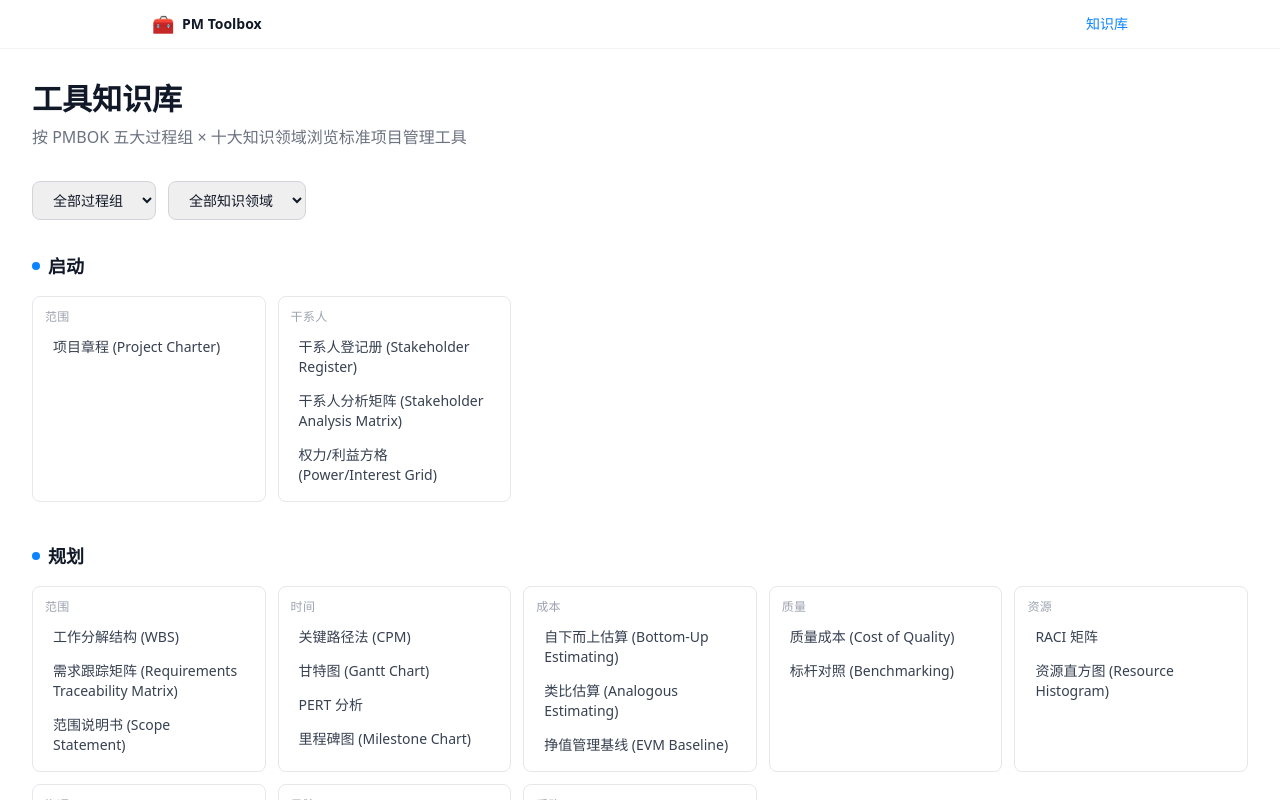
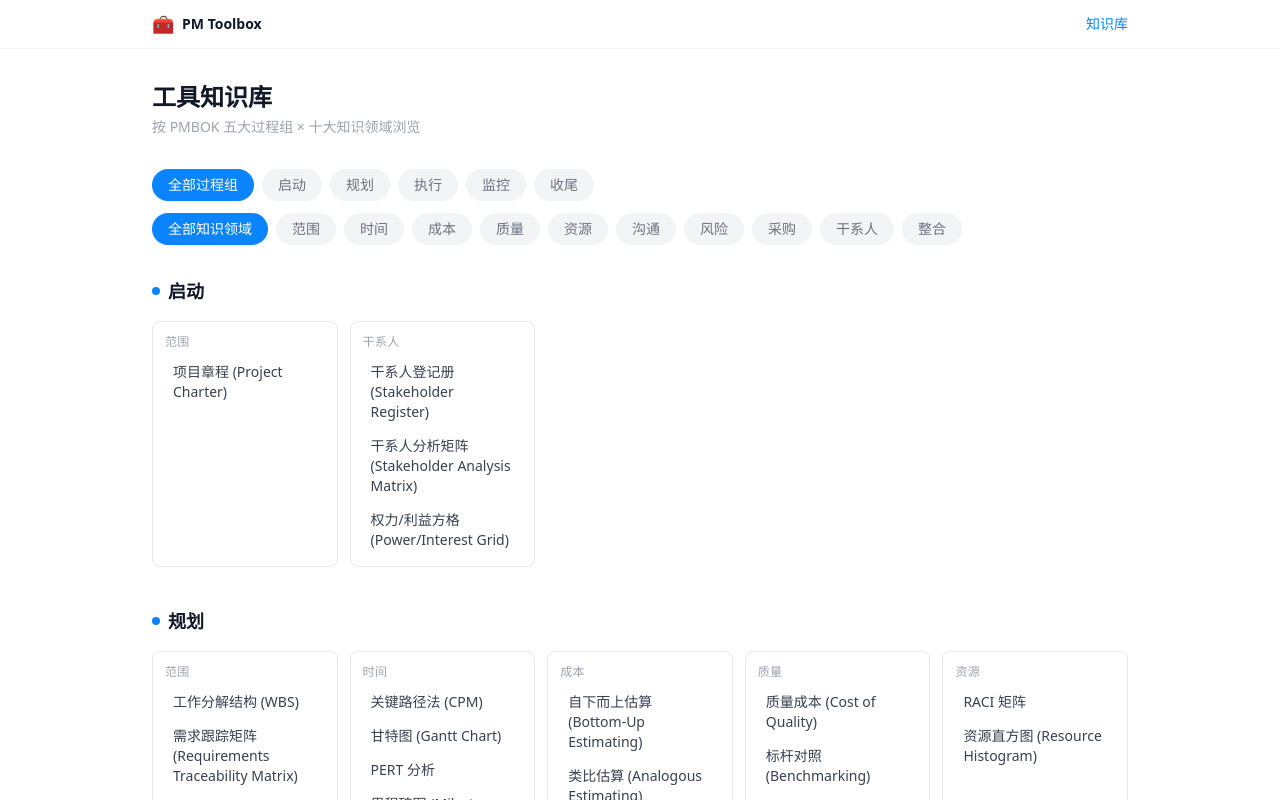
Before and after one commit to goldwish1/pm-toolbox, a Next.js app: page /knowledge in a window 1280 px wide. Shown: the top 800 px of the page. Built offline with nearby package versions, Linux system fonts and the light colour scheme.

Commit message:
refactor: replace select filters with pill tags in knowledge page
Co-Authored-By: Claude Opus 4.6 <noreply@anthropic.com>

```diff
--- a/src/app/knowledge/page.tsx
+++ b/src/app/knowledge/page.tsx
@@ -1,80 +1,89 @@
 "use client";
 
-import { useSearchParams } from "next/navigation";
 import { Suspense } from "react";
 import MatrixView from "@/components/MatrixView";
-import ToolCard from "@/components/ToolCard";
-import { searchTools, processGroups, knowledgeAreas } from "@/lib/tools";
+import { processGroups, knowledgeAreas } from "@/lib/tools";
 import { useState } from "react";
 
 function KnowledgeContent() {
-  const searchParams = useSearchParams();
-  const query = searchParams.get("q") || "";
   const [selectedGroup, setSelectedGroup] = useState<string>("");
   const [selectedArea, setSelectedArea] = useState<string>("");
 
-  const searchResults = query ? searchTools(query) : null;
-
   return (
-    <div className="max-w-7xl mx-auto px-4 sm:px-6 lg:px-8 py-8">
+    <div className="max-w-5xl mx-auto px-6 py-8">
       <div className="mb-8">
-        <h1 className="text-3xl font-bold text-gray-900 mb-2">工具知识库</h1>
-        <p className="text-gray-500">
-          按 PMBOK 五大过程组 × 十大知识领域浏览标准项目管理工具
+        <h1 className="text-2xl font-semibold text-gray-900 mb-1">工具知识库</h1>
+        <p className="text-sm text-gray-400">
+          按 PMBOK 五大过程组 × 十大知识领域浏览
         </p>
       </div>
 
-      {/* Filters */}
-      <div className="flex flex-wrap gap-3 mb-8">
-        <select
-          value={selectedGroup}
-          onChange={(e) => setSelectedGroup(e.target.value)}
-          className="px-4 py-2 border border-gray-300 rounded-lg text-sm focus:outline-none focus:ring-2 focus:ring-primary-500"
-        >
-          <option value="">全部过程组</option>
+      {/* Pill Filters */}
+      <div className="space-y-3 mb-8">
+        <div className="flex flex-wrap gap-2">
+          <button
+            onClick={() => setSelectedGroup("")}
+            className={`px-4 py-1.5 text-sm rounded-full transition-colors ${
+              selectedGroup === ""
+                ? "bg-primary-500 text-white"
+                : "bg-gray-100 text-gray-500 hover:bg-gray-200"
+            }`}
+          >
+            全部过程组
+          </button>
           {processGroups.map((g) => (
-            <option key={g} value={g}>{g}</option>
+            <button
+              key={g}
+              onClick={() => setSelectedGroup(g === selectedGroup ? "" : g)}
+              className={`px-4 py-1.5 text-sm rounded-full transition-colors ${
+                selectedGroup === g
+                  ? "bg-primary-500 text-white"
+                  : "bg-gray-100 text-gray-500 hover:bg-gray-200"
+              }`}
+            >
+              {g}
+            </button>
           ))}
-        </select>
-        <select
-          value={selectedArea}
-          onChange={(e) => setSelectedArea(e.target.value)}
-          className="px-4 py-2 border border-gray-300 rounded-lg text-sm focus:outline-none focus:ring-2 focus:ring-primary-500"
-        >
-          <option value="">全部知识领域</option>
+        </div>
+        <div className="flex flex-wrap gap-2">
+          <button
+            onClick={() => setSelectedArea("")}
+            className={`px-4 py-1.5 text-sm rounded-full transition-colors ${
+              selectedArea === ""
+                ? "bg-primary-500 text-white"
+                : "bg-gray-100 text-gray-500 hover:bg-gray-200"
+            }`}
+          >
+            全部知识领域
+          </button>
           {knowledgeAreas.map((a) => (
-            <option key={a} value={a}>{a}</option>
+            <button
+              key={a}
+              onClick={() => setSelectedArea(a === selectedArea ? "" : a)}
+              className={`px-4 py-1.5 text-sm rounded-full transition-colors ${
+                selectedArea === a
+                  ? "bg-primary-500 text-white"
+                  : "bg-gray-100 text-gray-500 hover:bg-gray-200"
+              }`}
+            >
+              {a}
+            </button>
           ))}
-        </select>
+        </div>
       </div>
 
-      {/* Search Results */}
-      {searchResults !== null && (
-        <div className="mb-8">
-          <h2 className="text-lg font-semibold text-gray-900 mb-4">
-            搜索 &ldquo;{query}&rdquo; 的结果（{searchResults.length} 个工具）
-          </h2>
-          {searchResults.length > 0 ? (
-            <div className="grid grid-cols-1 sm:grid-cols-2 lg:grid-cols-3 gap-4">
-              {searchResults.map((tool) => (
-                <ToolCard key={tool.slug} tool={tool} />
-              ))}
-            </div>
-          ) : (
-            <p className="text-gray-500">未找到匹配的工具</p>
-          )}
-        </div>
-      )}
-
       {/* Matrix View */}
-      {searchResults === null && <MatrixView />}
+      <MatrixView
+        selectedGroup={selectedGroup}
+        selectedArea={selectedArea}
+      />
     </div>
   );
 }
 
 export default function KnowledgePage() {
   return (
-    <Suspense fallback={<div className="p-8 text-center text-gray-500">加载中...</div>}>
+    <Suspense fallback={<div className="p-8 text-center text-sm text-gray-400">加载中...</div>}>
       <KnowledgeContent />
     </Suspense>
   );
```
